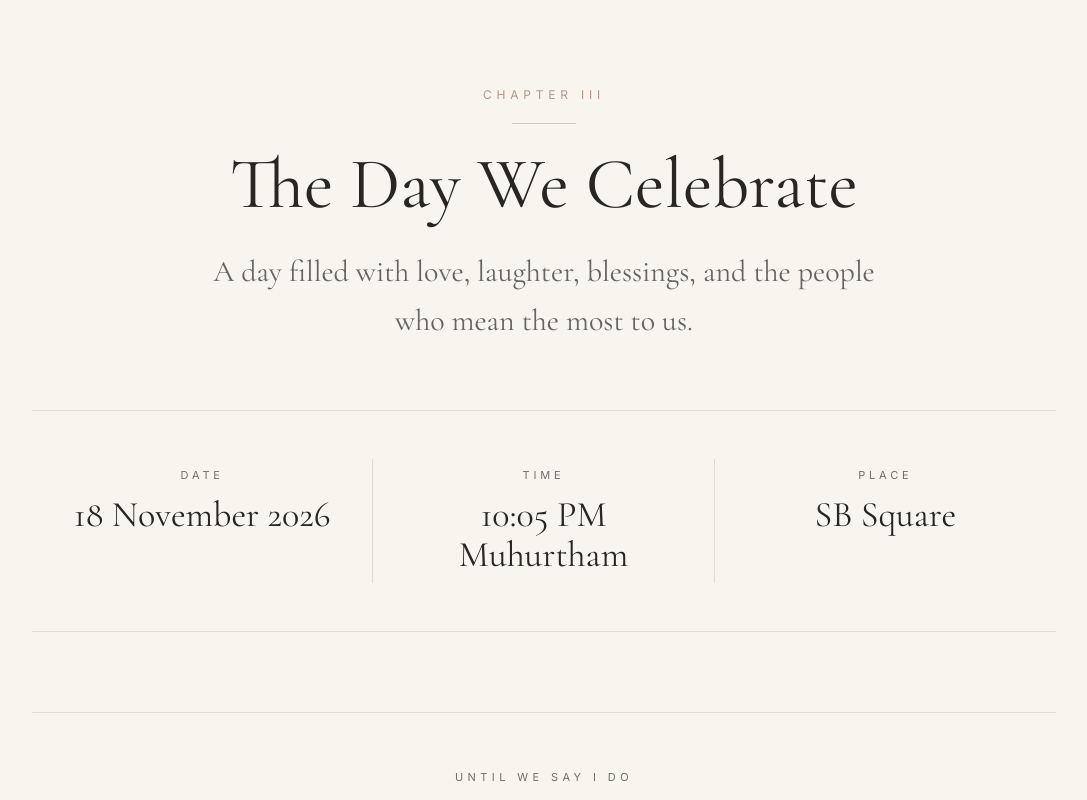
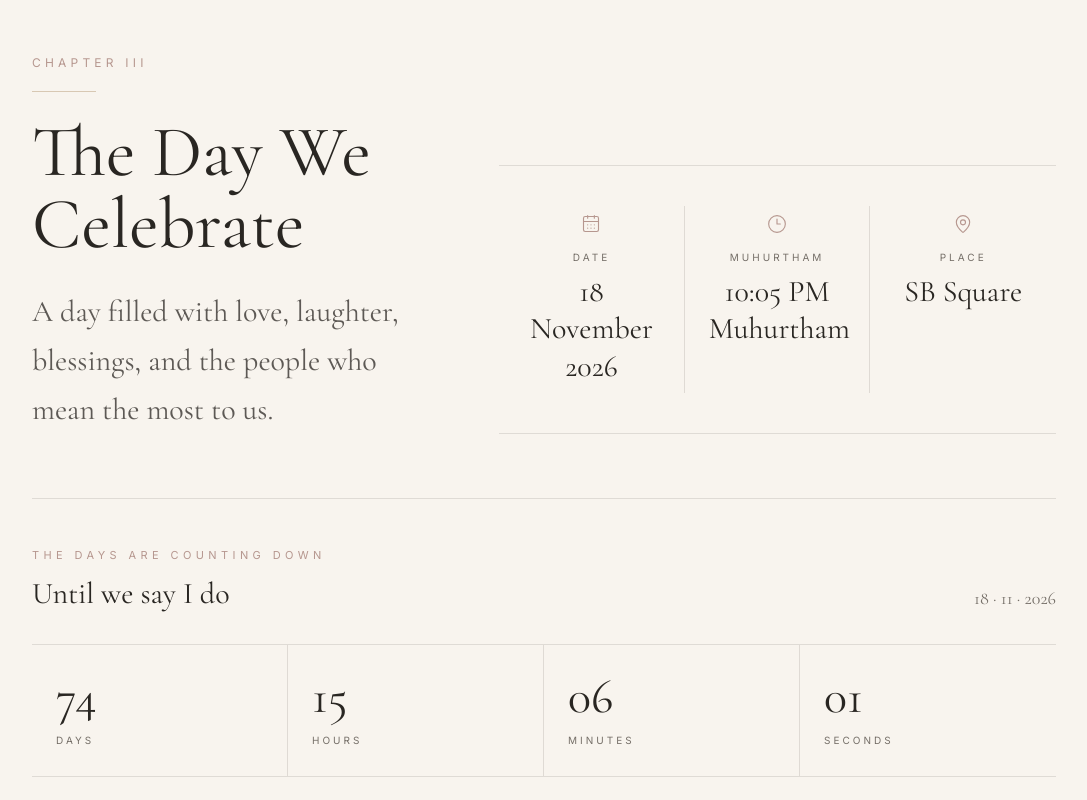
Before and after one commit to NikethVelala/NikSha, a Next.js app: page / in a window 1280 px wide. Shown: the part 3880-4680 px from the top of the page, without its empty margins (96-1183 px from the left). Built offline with nearby package versions, Linux system fonts and the light colour scheme.

Commit message:
Refine the wedding-day countdown chapter (#17)
* Refine celebration chapter presentation

* Refine countdown editorial presentation

```diff
--- a/components/Celebration/Celebration.tsx
+++ b/components/Celebration/Celebration.tsx
@@ -1,6 +1,7 @@
 "use client";
 
 import { motion } from "framer-motion";
+import { CalendarDays, Clock3, MapPin } from "lucide-react";
 import Section from "@/components/common/Section";
 import { wedding } from "@/data/wedding";
 import Countdown from "@/components/Countdown/Countdown";
@@ -10,50 +11,60 @@ export default function Celebration() {
   const venue = ceremony.venue;
 
   return (
-    <Section id="celebration" className="relative overflow-hidden pb-16 sm:pb-20 lg:pb-24">
-      <div className="mx-auto max-w-5xl">
+    <Section id="celebration" className="relative overflow-hidden bg-ivory pt-20 pb-16 sm:pt-24 sm:pb-20 lg:pt-28 lg:pb-24">
+      <div className="mx-auto max-w-6xl">
+        <div className="grid gap-12 lg:grid-cols-[0.8fr_1.2fr] lg:items-end lg:gap-24">
           <motion.div
-          initial={{ opacity: 0, y: 24 }}
-          whileInView={{ opacity: 1, y: 0 }}
+            initial={{ opacity: 0, x: -24 }}
+            whileInView={{ opacity: 1, x: 0 }}
             viewport={{ once: true, margin: "-80px" }}
             transition={{ duration: 0.8 }}
-          className="text-center"
           >
-          <p className="text-xs uppercase tracking-[0.4em] text-rose">Chapter III</p>
-          <div className="mx-auto mt-5 h-px w-16 bg-champagne" />
+            <p className="text-xs uppercase tracking-[0.35em] text-rose">Chapter III</p>
+            <div className="mt-5 h-px w-16 bg-champagne" />
             <h2 className="mt-6 font-heading text-5xl leading-none text-charcoal sm:text-6xl lg:text-7xl">
               The Day We Celebrate
             </h2>
-          <p className="mx-auto mt-7 max-w-2xl font-heading text-2xl leading-relaxed text-charcoal/70 sm:text-3xl">
+            <p className="mt-7 max-w-md font-heading text-2xl leading-relaxed text-charcoal/75 sm:text-3xl">
               A day filled with love, laughter, blessings, and the people who mean the most to us.
             </p>
           </motion.div>
 
           <motion.div
-          initial={{ opacity: 0, y: 30 }}
+            initial={{ opacity: 0, y: 28 }}
             whileInView={{ opacity: 1, y: 0 }}
             viewport={{ once: true, margin: "-60px" }}
             transition={{ duration: 0.8, delay: 0.1 }}
-          className="mt-16 border-y border-line py-10 sm:py-12"
+            className="border-y border-line py-8 sm:py-10"
           >
             <div className="grid divide-y divide-line sm:grid-cols-3 sm:divide-x sm:divide-y-0">
-            <div className="px-4 py-6 text-center sm:px-8 sm:py-2">
-              <p className="text-[11px] uppercase tracking-[0.35em] text-muted">Date</p>
-              <p className="mt-3 font-heading text-3xl text-charcoal sm:text-4xl">{ceremony.date}</p>
-            </div>
-            <div className="px-4 py-6 text-center sm:px-8 sm:py-2">
-              <p className="text-[11px] uppercase tracking-[0.35em] text-muted">Time</p>
-              <p className="mt-3 font-heading text-3xl text-charcoal sm:text-4xl">{ceremony.time}</p>
-            </div>
-            <div className="px-4 py-6 text-center sm:px-8 sm:py-2">
-              <p className="text-[11px] uppercase tracking-[0.35em] text-muted">Place</p>
-              <p className="mt-3 font-heading text-3xl text-charcoal sm:text-4xl">{venue.name}</p>
-            </div>
+              <Detail icon={CalendarDays} label="Date" value={ceremony.date} />
+              <Detail icon={Clock3} label="Muhurtham" value={ceremony.time} />
+              <Detail icon={MapPin} label="Place" value={venue.name} />
             </div>
           </motion.div>
+        </div>
 
         <Countdown />
       </div>
     </Section>
   );
 }
+
+type DetailProps = {
+  icon: typeof CalendarDays;
+  label: string;
+  value: string;
+};
+
+function Detail({ icon: Icon, label, value }: DetailProps) {
+  return (
+    <div className="flex items-center gap-4 px-4 py-5 sm:block sm:px-6 sm:py-2 sm:text-center">
+      <Icon className="h-5 w-5 shrink-0 text-rose sm:mx-auto" strokeWidth={1.35} />
+      <div className="sm:mt-4">
+        <p className="text-[10px] uppercase tracking-[0.3em] text-muted">{label}</p>
+        <p className="mt-2 font-heading text-2xl leading-tight text-charcoal sm:text-3xl">{value}</p>
+      </div>
+    </div>
+  );
+}
--- a/components/Countdown/Countdown.tsx
+++ b/components/Countdown/Countdown.tsx
@@ -1,6 +1,7 @@
 "use client";
 
 import { useEffect, useState } from "react";
+import { motion } from "framer-motion";
 import { wedding } from "@/data/wedding";
 
 type TimeLeft = {
@@ -14,9 +15,7 @@ function calculateTimeLeft(): TimeLeft {
   const weddingDate = new Date(wedding.ceremony.dateTime).getTime();
   const difference = weddingDate - Date.now();
 
-  if (difference <= 0) {
-    return { days: 0, hours: 0, minutes: 0, seconds: 0 };
-  }
+  if (difference <= 0) return { days: 0, hours: 0, minutes: 0, seconds: 0 };
 
   return {
     days: Math.floor(difference / (1000 * 60 * 60 * 24)),
@@ -33,34 +32,45 @@ export default function Countdown() {
 
   useEffect(() => {
     setTimeLeft(calculateTimeLeft());
-
-    const interval = setInterval(() => {
-      setTimeLeft(calculateTimeLeft());
-    }, 1000);
-
+    const interval = setInterval(() => setTimeLeft(calculateTimeLeft()), 1000);
     return () => clearInterval(interval);
   }, []);
 
   if (!timeLeft) return null;
 
   return (
-    <div className="mt-16 border-y border-line py-12 sm:mt-20 sm:py-14">
-      <p className="text-center text-[11px] uppercase tracking-[0.4em] text-muted">
-        Until we say I do
-      </p>
+    <motion.div
+      initial={{ opacity: 0, y: 20 }}
+      whileInView={{ opacity: 1, y: 0 }}
+      viewport={{ once: true, margin: "-60px" }}
+      transition={{ duration: 0.8 }}
+      className="mt-14 border-t border-line pt-10 sm:mt-16 sm:pt-12"
+    >
+      <div className="flex flex-col gap-6 sm:flex-row sm:items-end sm:justify-between">
+        <div>
+          <p className="text-[11px] uppercase tracking-[0.4em] text-rose">The days are counting down</p>
+          <p className="mt-3 font-heading text-2xl text-charcoal sm:text-3xl">Until we say I do</p>
+        </div>
+        <p className="font-heading text-lg text-muted">18 · 11 · 2026</p>
+      </div>
 
-      <div className="mx-auto mt-10 grid max-w-3xl grid-cols-2 divide-x divide-y divide-line sm:grid-cols-4 sm:divide-y-0">
-        {units.map((unit) => (
-          <div key={unit} className="px-4 py-5 text-center sm:py-2">
-            <p className="font-heading text-4xl text-charcoal sm:text-5xl">
+      <div className="mt-8 grid grid-cols-2 border-y border-line sm:grid-cols-4">
+        {units.map((unit, index) => (
+          <motion.div
+            key={unit}
+            initial={{ opacity: 0, y: 8 }}
+            whileInView={{ opacity: 1, y: 0 }}
+            viewport={{ once: true }}
+            transition={{ duration: 0.5, delay: index * 0.06 }}
+            className="border-b border-line px-4 py-6 text-left last:border-b-0 sm:border-b-0 sm:border-r sm:px-6 sm:py-7 sm:last:border-r-0"
+          >
+            <p className="font-heading text-4xl leading-none text-charcoal sm:text-5xl">
               {String(timeLeft[unit]).padStart(2, "0")}
             </p>
-            <p className="mt-2 text-[10px] uppercase tracking-[0.3em] text-muted">
-              {unit}
-            </p>
-          </div>
+            <p className="mt-3 text-[10px] uppercase tracking-[0.3em] text-muted">{unit}</p>
+          </motion.div>
         ))}
       </div>
-    </div>
+    </motion.div>
   );
 }
```
Lines whose indentation alone changed are shown as unchanged.
